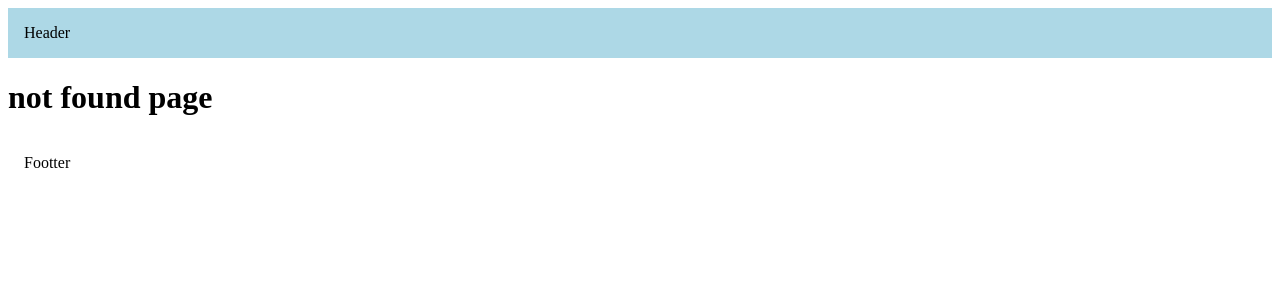
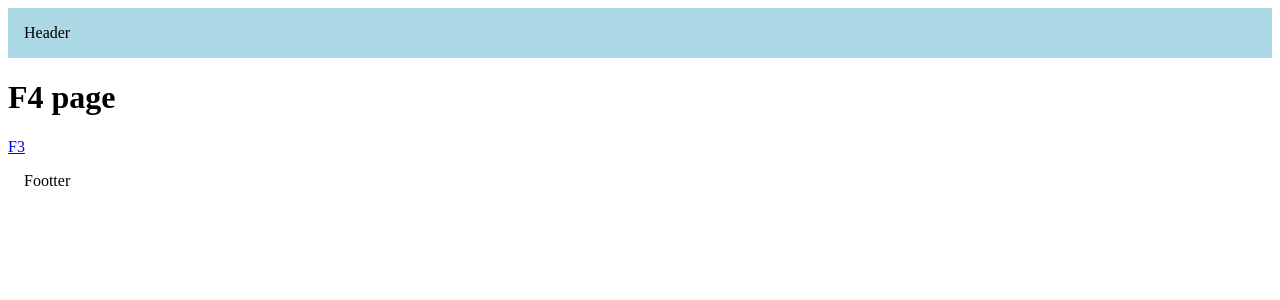
Before and after one commit to Gokulsuresh1918/NEXT-JS, a Next.js app in the folder Routing/: page /f1/f4 in a window 1280 px wide. Before the commit this address had no page. Shown: the top 300 px of the page. Built offline with nearby package versions, Linux system fonts and the light colour scheme.

Commit message:
second level (..)

```diff
--- /dev/null
+++ b/Routing/src/app/f1/f3/page.tsx
@@ -0,0 +1,3 @@
+export default function F3() {
+    return <h1>F3 page</h1>;
+  }
--- /dev/null
+++ b/Routing/src/app/f1/f4/(..)f3/page.tsx
@@ -0,0 +1,3 @@
+export default function interseptedf3() {
+    return <h1>intersepted f3 page (..)</h1>;
+  }
--- /dev/null
+++ b/Routing/src/app/f1/f4/page.tsx
@@ -0,0 +1,12 @@
+
+import Link from "next/link";
+export default function F4() {
+  return (
+    <>
+      <h1>F4 page</h1>
+      <div>
+      <Link  href="/f1/f3">F3</Link>
+      </div>
+    </>
+  );
+}
```
